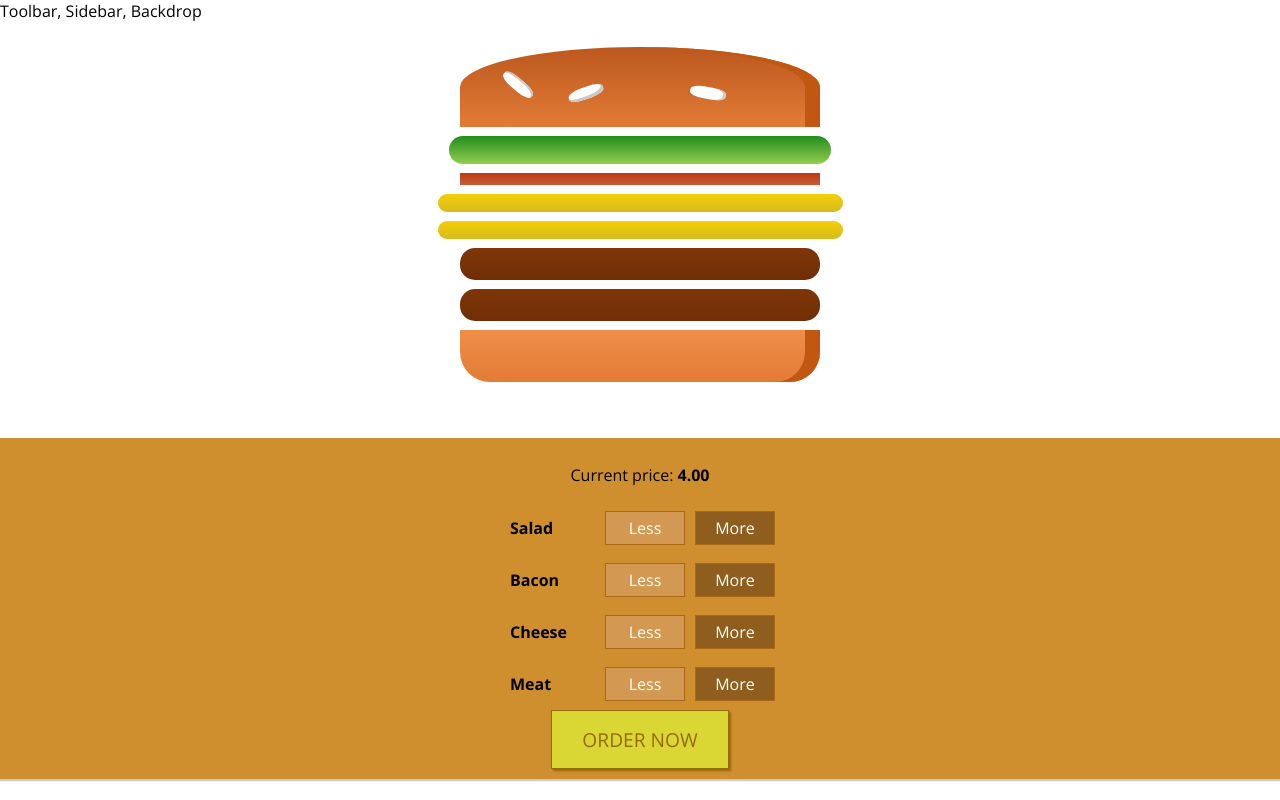
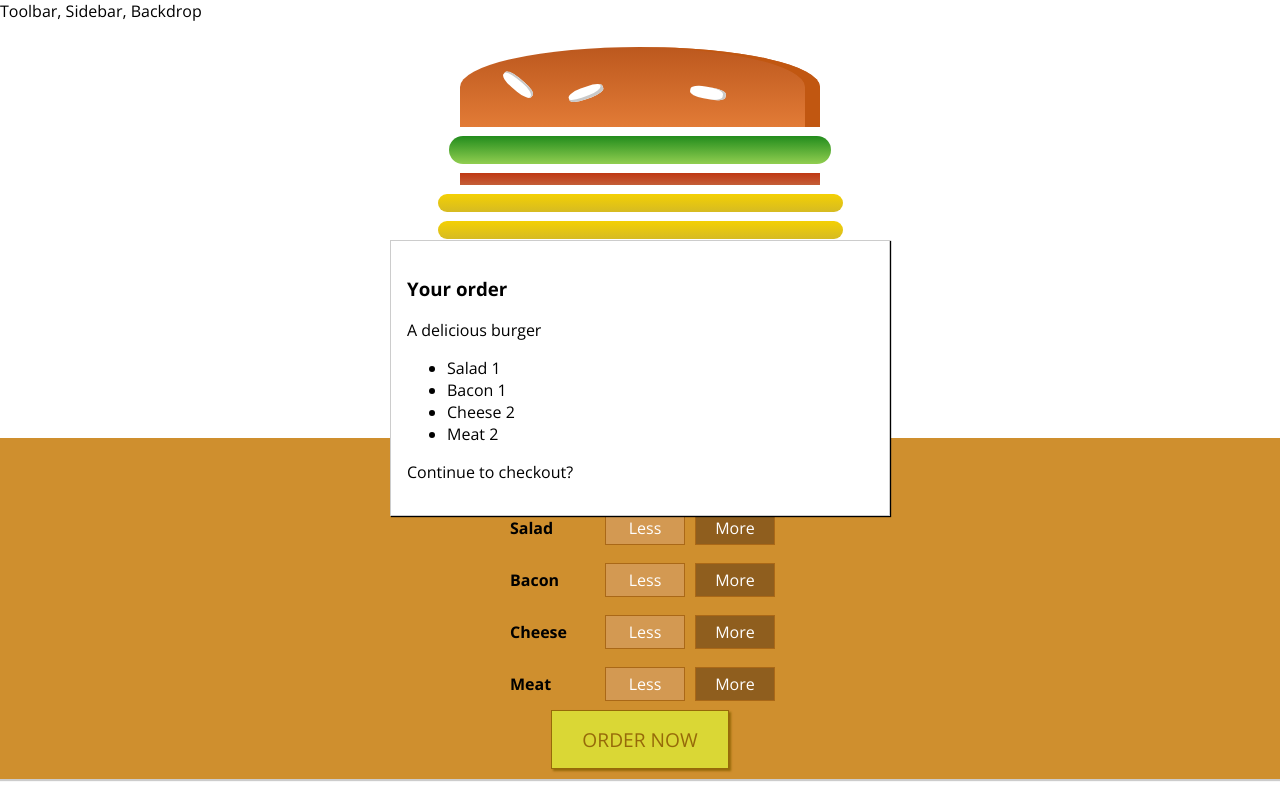
Before and after one commit to SergeyKosarchuk/burger-builder, a React (Create React App) app: page / in a window 1280 px wide. Built offline with nearby package versions, Linux system fonts and the light colour scheme.

Commit message:
add modal

```diff
--- /dev/null
+++ b/src/components/Burger/OrderSummary/OrderSummary.js
@@ -0,0 +1,17 @@
+import React from 'react';
+import styled from "styled-components";
+
+const Summary = styled.span`
+    text-transform: capitalize;
+`;
+
+export default function orderSummary({ingredients}) {
+    return (
+        <>
+            <h3>Your order</h3>
+            <p>A delicious burger</p>
+            <ul>{Object.entries(ingredients).map(([name, count]) => <li key={name}><Summary>{name}</Summary> {count}</li>)}</ul>
+            <p>Continue to checkout?</p>
+        </>
+    )
+}
--- /dev/null
+++ b/src/components/UI/Modal/Modal.js
@@ -0,0 +1,27 @@
+import React from 'react';
+import styled from "styled-components";
+
+const Modal = styled.div`
+    position: fixed;
+    z-index: 500;
+    background-color: white;
+    width: 70%;
+    border: 1px solid #ccc;
+    box-shadow: 1px 1px 1px black;
+    padding: 16px;
+    left: 15%;
+    top: 30%;
+    box-sizing: border-box;
+    transition: all 0.3s ease-out;
+
+    @media (min-width: 600px) {
+        width: 500px;
+        left: calc(50% - 250px);
+    }
+`;
+
+export default function modal(props) {
+    return (
+        <Modal>{props.children}</Modal>
+    )
+}
--- a/src/containers/BurgerBuildier/BurderBuilder.js
+++ b/src/containers/BurgerBuildier/BurderBuilder.js
@@ -1,6 +1,8 @@
 import React from 'react';
 import Burger from "../../components/Burger/Burger";
 import BuildControls from "../../components/Burger/BuildControls/BuildControls";
+import Modal from "../../components/UI/Modal/Modal";
+import OrderSummary from "../../components/Burger/OrderSummary/OrderSummary";
 
 const MIN_PRICE = 4;
 const INGREDIENT_PRICES = {
@@ -55,6 +57,7 @@ class BurgerBuilder extends React.Component{
 
         return (
             <>
+                <Modal><OrderSummary ingredients={this.state.ingredients}/></Modal>
                 <Burger ingredients={this.state.ingredients}/>
                 <BuildControls ingredientAdded={this.addIngredientHandler}
                                ingredientRemoved={this.removeIngredientHandler}
```
